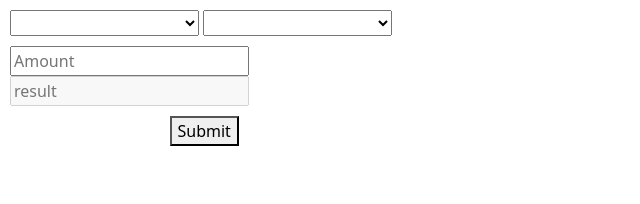
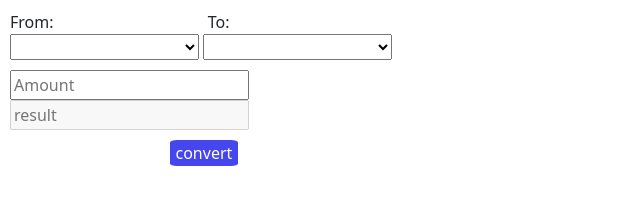
Before and after one commit to pbelyanov/Currency-Converter-Chrome-Extention, a browser extension: page index.html in a window 1280 px wide. Shown: the whole page, without its empty margins (0-640 px from the left). Drawn offline with nearby package versions, Linux system fonts and the light colour scheme; no server answers.

Commit message:
Small changes to style

```diff
--- a/app.js
+++ b/app.js
@@ -62,6 +62,6 @@ async function calculateRate() {
     });
 
 
-    document.getElementById('result').value = result;
+    document.getElementById('result').value = Number(result).toFixed(2);
 
 };
--- a/index.html
+++ b/index.html
@@ -9,10 +9,13 @@
       href="https://cdn.jsdelivr.net/npm/bootstrap@5.1.3/dist/css/bootstrap.min.css"
       rel="stylesheet"
     />
+    <link href="styles.css" rel="stylesheet" />
     <title>Forex Converter</title>
   </head>
   <body style="margin: 10px">
     <section id="calc-table" style="width: 385px">
+      <a>From:</a>
+      <a>To:</a>
       <div class="currencies" style="margin-bottom: 10px">
         <select id="from" placeholder="from" style="width: 189px"></select>
         <select id="to" placeholder="to" style="width: 189px"></select>
@@ -22,7 +25,7 @@
 
         <input id="result" placeholder="result" disabled />
       </div>
-      <button id="submit" style="margin-left: 159.5px">Submit</button>
+      <button id="submit" style="margin-left: 159.5px">convert</button>
     </section>
   </body>
 </html>
--- /dev/null
+++ b/styles.css
@@ -0,0 +1,18 @@
+button {
+    background-color: rgb(70, 70, 238);
+    color: white;
+    border-radius: 10%;
+    border: none;
+}
+
+#result {
+    color: rgb(70, 70, 238);
+}
+
+#currencies {
+    border-radius: 10%;
+}
+
+a:nth-child(2) {
+    margin-left: 150px;
+}
```
